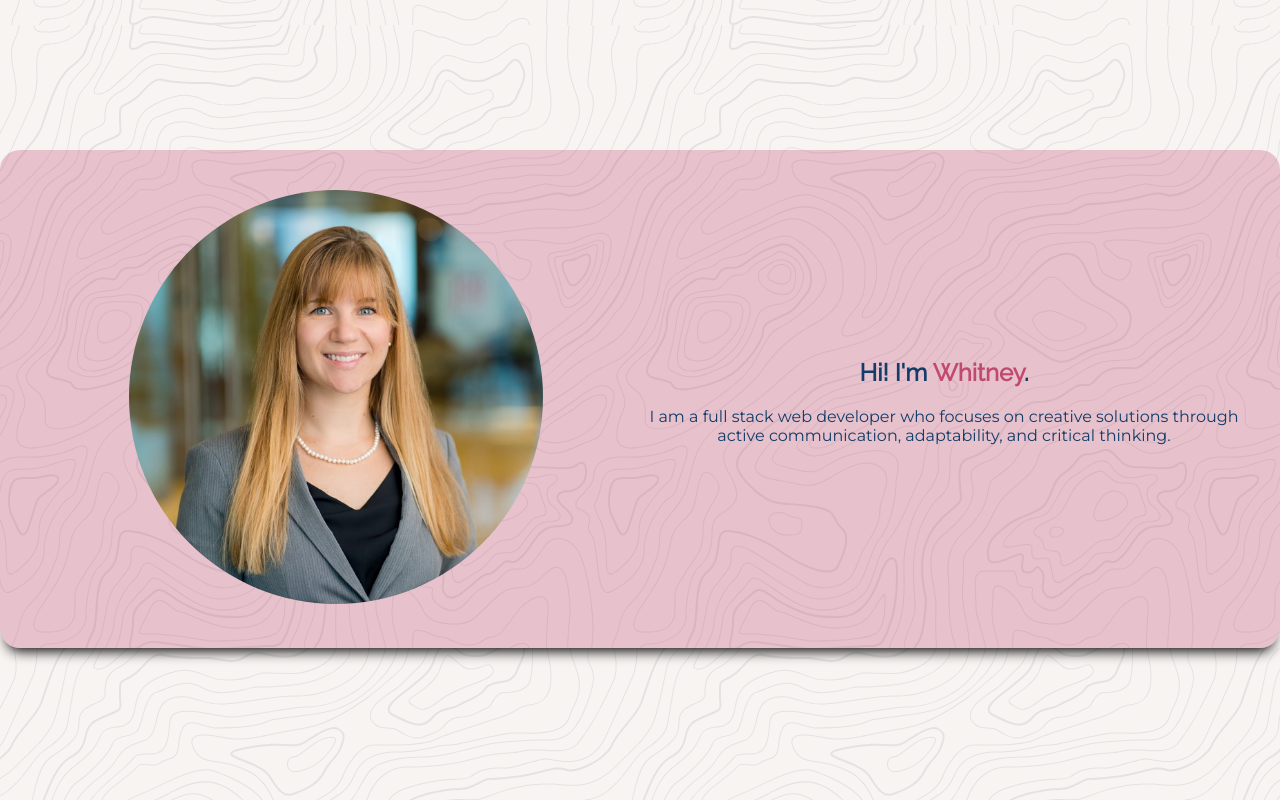
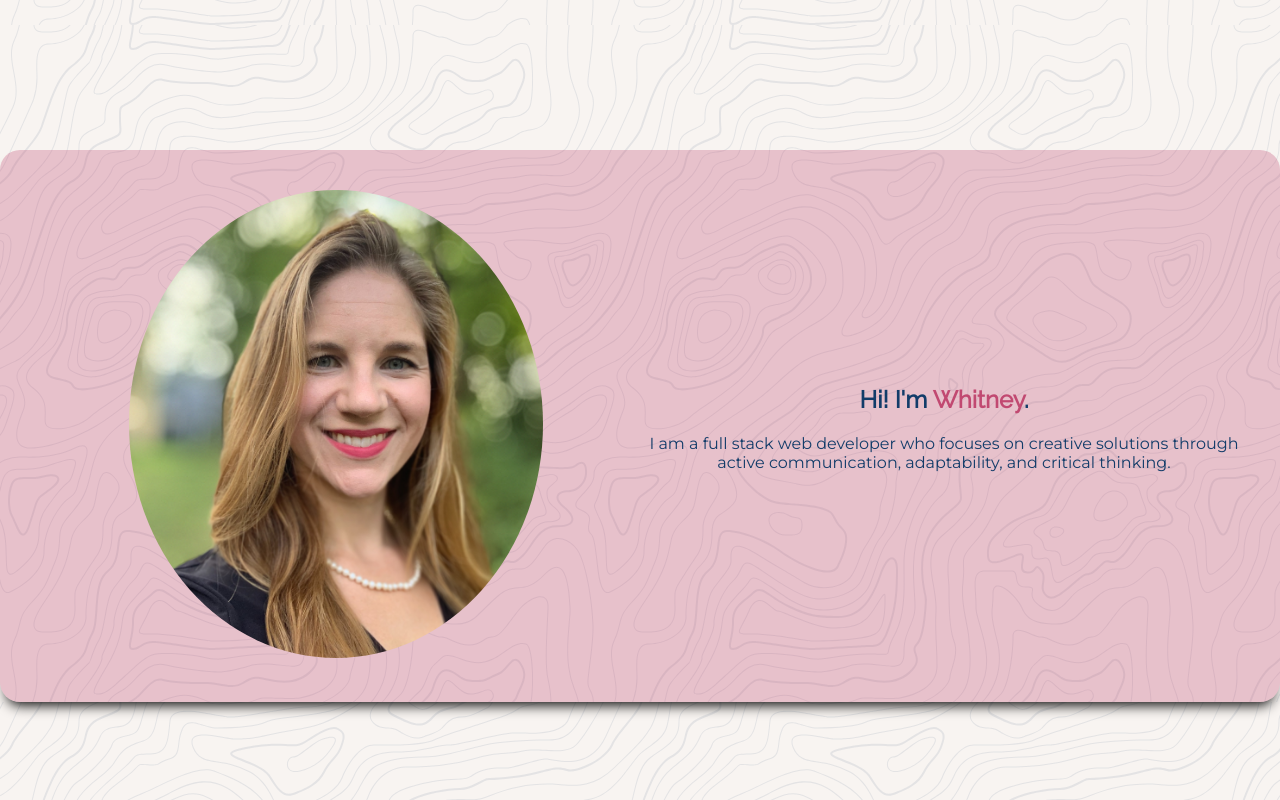
Before and after one commit to Wkoslik/wkoslik.github.io, a Next.js app in the folder nextJs/portfolio/: page /about in a window 1280 px wide. Built offline with nearby package versions, Linux system fonts and the light colour scheme; a web font is replaced by a local one.

Commit message:
new profile pic and updated resume link

```diff
--- a/nextJs/portfolio/pages/about.js
+++ b/nextJs/portfolio/pages/about.js
@@ -4,7 +4,7 @@ export default function About() {
         <div id="about">
         <div className="about-container">
             <div className="about-img">
-                <img src='/WhitneyKoslik.jpg' alt="Whitney Koslik" id="headshot" />
+                <img src='/whitneykoslik.JPG' alt="Whitney Koslik" id="headshot" />
             </div>
             <div className="about-details">
                 <h2>Hi! I'm <span className="turn-pink">Whitney</span>.</h2>
--- a/nextJs/portfolio/pages/partials/Menu.js
+++ b/nextJs/portfolio/pages/partials/Menu.js
@@ -4,7 +4,7 @@ const Hamburger = (props) => {
     return (
         <Menu right>
             <ul className="links">
-                <li className="btn hover"><a href="https://docs.google.com/document/d/e/2PACX-1vTgSmJGZ7ZtIWcbvPKRuhcEd08XXzL1Ga2-YKjEPvLvFxK5WCkTmC4VlGIokjNNxayCiEwzT3SW2pvC/pub" target="_blank">Resume</a></li>
+                <li className="btn hover"><a href="https://docs.google.com/document/d/e/2PACX-1vQjcQ_SEg9cyJ9lR6Ehq9OFpWO3Sex6L8ErYijPnuJxqj_KYHcUcqdUkuLfV6vNu-Jw0Rirq4XwuTHR/pub" target="_blank">Resume</a></li>
                 <li className="btn hover"><a href="#about">About</a></li>
                 <li className="btn hover"><a href="#projects">Projects</a></li>
                 <li className="btn hover"><a href="#recommendations">Recommendations</a></li>
```
Also changed, not shown: nextJs/portfolio/public/WhitneyKoslik.jpg, 1 other file (tests, documents, lock files or other folders).
